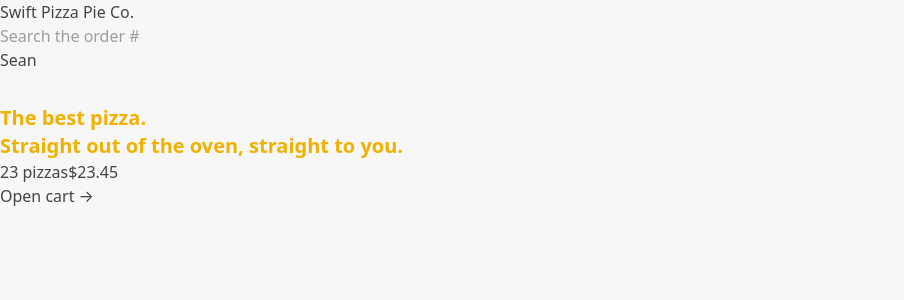
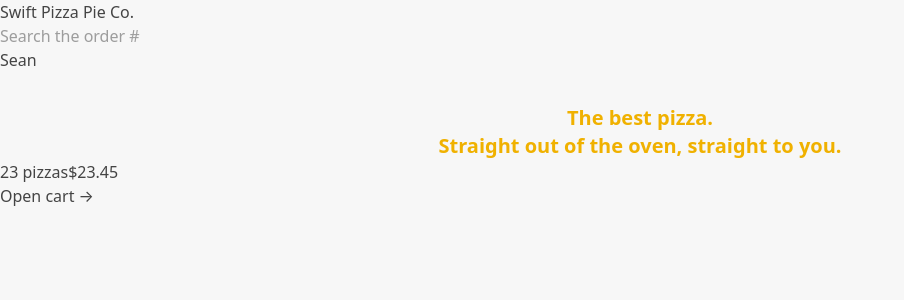
Before and after one commit to MBANS8A1/Swift-Pizza-Pie-Company, a React (Vite) app: page / in a window 1280 px wide. Shown: the top 300 px of the page, without its empty margins (0-904 px from the left). Built offline with nearby package versions, Linux system fonts and the light colour scheme.

Commit message:
I installed a prettier plugin for Tailwind CSS, which will rearrange the classes defined in the files to the recommended standard order.

```diff
--- a/package.json
+++ b/package.json
@@ -26,6 +26,8 @@
     "eslint-plugin-react-hooks": "^7.0.1",
     "eslint-plugin-react-refresh": "^0.4.24",
     "globals": "^16.5.0",
+    "prettier": "^3.7.4",
+    "prettier-plugin-tailwindcss": "^0.7.2",
     "vite": "^7.2.4"
   }
 }
--- a/src/ui/Home.jsx
+++ b/src/ui/Home.jsx
@@ -1,7 +1,7 @@
 function Home() {
   return (
     <div>
-      <h1 className="text-xl text-yellow-500 font-semibold">
+      <h1 className="text-center text-xl font-semibold text-yellow-500">
         The best pizza.
         <br />
         Straight out of the oven, straight to you.
```
Also changed, not shown: 2 other files (tests, documents, lock files or other folders).
